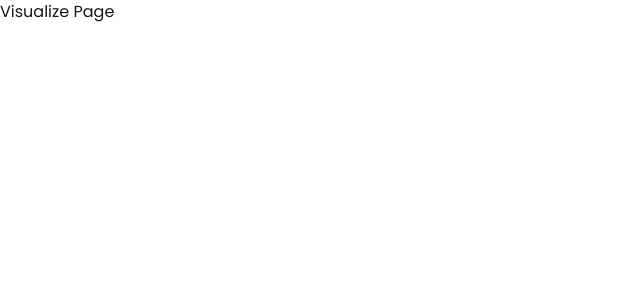
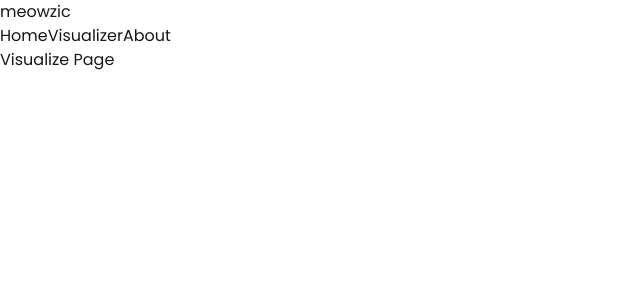
Before and after one commit to sohamsangole/music-visualizer-using-p5.js, a Next.js app: page /visualizer in a window 1280 px wide. Shown: the top 300 px of the page, without its empty margins (0-640 px from the left). Built offline with nearby package versions, Linux system fonts and the light colour scheme.

Commit message:
Added navbar to the visualize page

```diff
--- a/src/app/visualizer/page.js
+++ b/src/app/visualizer/page.js
@@ -1,9 +1,13 @@
 import React from 'react'
 import VisualizePage from '../components/VisualizePage'
+import NavBar from '../components/NavBar'
 
 const page = () => {
     return (
-        <VisualizePage />
+        <>
+            <NavBar />
+            <VisualizePage />
+        </>
     )
 }
 
```
